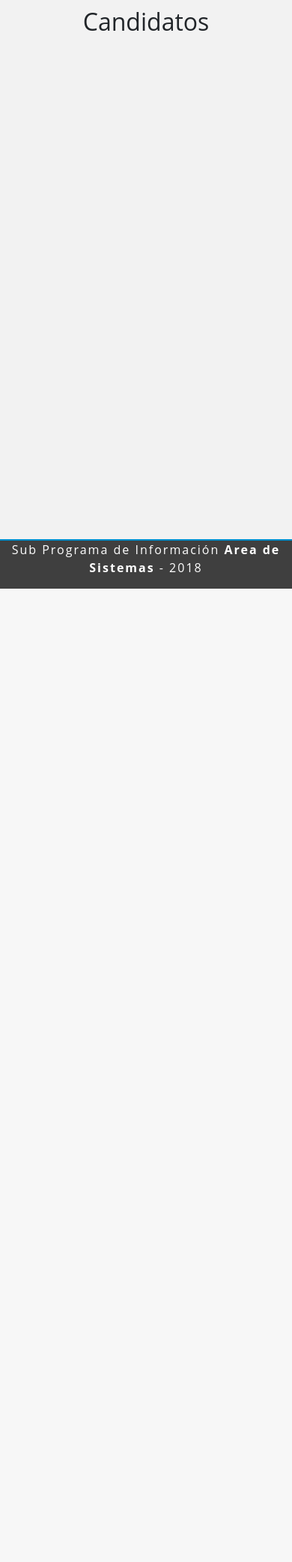
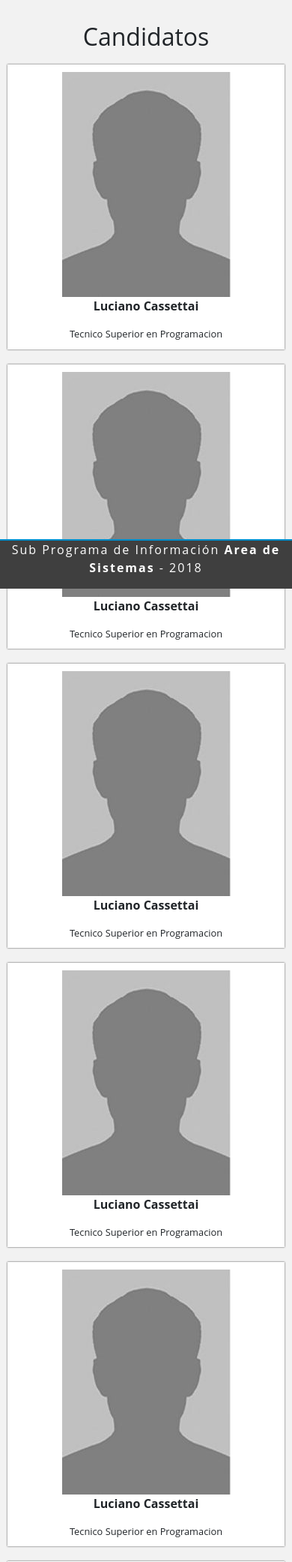
Before and after one commit to lcassettai/irupe, a CodeIgniter app: page /database/index.php/candidatos in a window 390 px wide. Shown: the part 59-2142 px from the top of the page at 75% size. Before the commit the page ends 844 px from the top, so only its background shows below. Run offline with CodeIgniter, Linux system fonts and the light colour scheme; data that the repository does not hold is empty; some libraries are stand-ins or nearby versions.

Commit message:
Prueba de candidatos

```diff
--- a/application/views/candidatos/index.php
+++ b/application/views/candidatos/index.php
@@ -2,4 +2,48 @@
 
 <main>
 	<h2 class='text-center'>Candidatos</h2>
+	<div class="row justify-content-md-center">
+		<div class="col-sm-3">
+ 		 <div class="panel text-center">
+ 			 <img src="<?php echo assets_url();?>/img/persona-nula.jpg" alt="" class="img-fluid img-round">
+ 			 <p><b>Luciano Cassettai</b></p>
+ 			 <small>Tecnico Superior en Programacion</small>
+ 		 </div>
+ 	 </div>
+	 <div class="col-sm-3">
+		 <div class="panel text-center">
+			 <img src="<?php echo assets_url();?>/img/persona-nula.jpg" alt="" class="img-fluid img-round">
+			 <p><b>Luciano Cassettai</b></p>
+			 <small>Tecnico Superior en Programacion</small>
+		 </div>
+	 </div>
+	 <div class="col-sm-3">
+		 <div class="panel text-center">
+			 <img src="<?php echo assets_url();?>/img/persona-nula.jpg" alt="" class="img-fluid img-round">
+			 <p><b>Luciano Cassettai</b></p>
+			 <small>Tecnico Superior en Programacion</small>
+		 </div>
+	 </div>
+	 <div class="col-sm-3">
+		 <div class="panel text-center">
+			 <img src="<?php echo assets_url();?>/img/persona-nula.jpg" alt="" class="img-fluid img-round">
+			 <p><b>Luciano Cassettai</b></p>
+			 <small>Tecnico Superior en Programacion</small>
+		 </div>
+	 </div>
+	 <div class="col-sm-3">
+		 <div class="panel text-center">
+			 <img src="<?php echo assets_url();?>/img/persona-nula.jpg" alt="" class="img-fluid img-round">
+			 <p><b>Luciano Cassettai</b></p>
+			 <small>Tecnico Superior en Programacion</small>
+		 </div>
+	 </div>
+	 <div class="col-sm-3">
+		<div class="panel text-center">
+			<img src="<?php echo assets_url();?>/img/persona-nula.jpg" alt="" class="img-fluid img-round">
+			<p><b>Luciano Cassettai</b></p>
+			<small>Tecnico Superior en Programacion</small>
+		</div>
+	</div>
+	</div>
 </main>
--- a/application/views/donde_voto/index.php
+++ b/application/views/donde_voto/index.php
@@ -5,7 +5,7 @@ defined('BASEPATH') OR exit('No se permite ingresar de manera directa');
 <main class='container'>
   <div class="row justify-content-md-center">
     <div class="col-md-10">
-      <h3 class='text-center'>Donde voto?</h3>
+      <h2 class='text-center'>Donde voto?</h2>
       <iframe src="https://www.google.com/maps/embed?pb=!1m18!1m12!1m3!1d56673.792709828595!2d-55.92688133090002!3d-27.403433726405574!2m3!1f0!2f0!3f0!3m2!1i1024!2i768!4f13.1!3m3!1m2!1s0x9457b8d446497f51%3A0xd4dd53947541f161!2sUniversidad+Nacional+de+Misiones!5e0!3m2!1ses-419!2sar!4v1522177701712" width=900" height="550" frameborder="0" style="border:0" allowfullscreen></iframe>
     </div>
   </div>
--- a/application/views/votacion/index.php
+++ b/application/views/votacion/index.php
@@ -4,7 +4,7 @@ defined('BASEPATH') OR exit('No direct script access allowed');
 
 <main>
 	<div class="container">
-	<h1 class='text-center'>Votacion</h1>
+	<h2 class='text-center'>Votacion</h2>
 	<div class="row">
 		<div class="col-md-6">
 			<h4 class='text-center'>Torta</h4>
--- a/assets/css/layout.css
+++ b/assets/css/layout.css
@@ -6,6 +6,7 @@ body{
 main{
 	margin-top:10px;
 	padding-bottom: 100px;
+	padding-top:20px;
 }
 
 .navbar{
@@ -39,7 +40,7 @@ footer{
 	border-top:2px solid #008ecd;
 }
 
-.grafico{
+.grafico,.panel{
 	background-color: #ffffff;
 	padding:10px;
 	margin:10px;
```
Also changed, not shown: assets/img/persona-nula.jpg (added).
